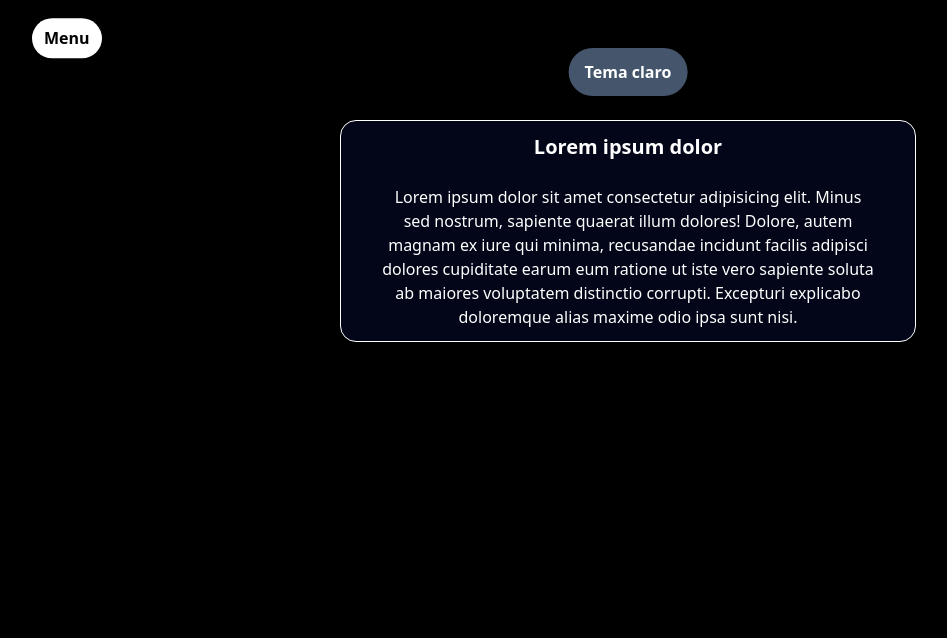
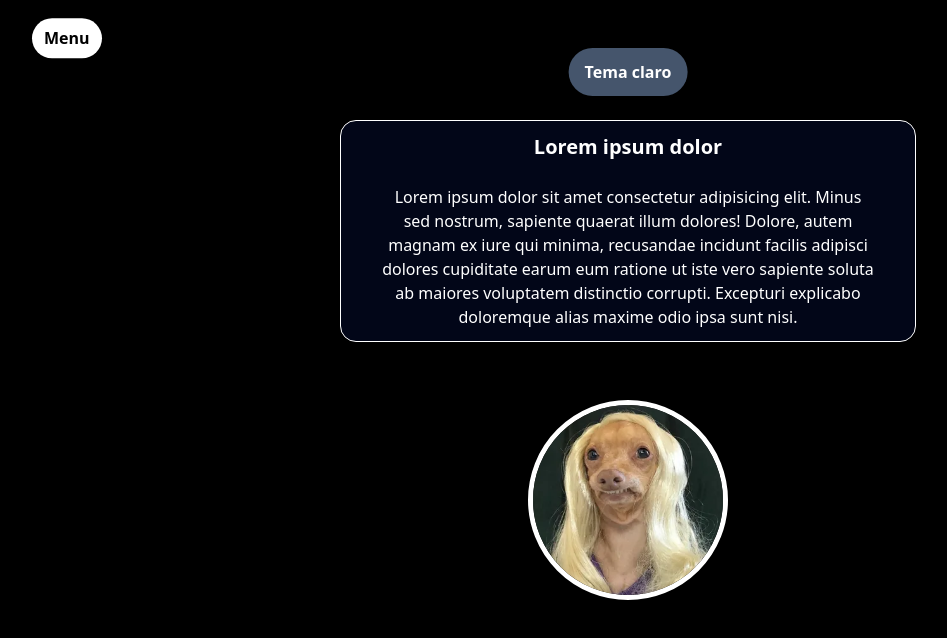
Before and after one commit to ryan44312345/estudo-de-js-com-tailwindcss, a plain HTML site: page darkmode/index.html in a window 1280 px wide. Shown: the whole page, without its empty margins (12-959 px from the left). Drawn offline with nearby package versions, Linux system fonts and the light colour scheme.

Commit message:
versão com carrossel

```diff
--- a/darkmode/darkmode.js
+++ b/darkmode/darkmode.js
@@ -9,6 +9,11 @@ const menu2 = document.getElementById('aside2')
 const avisotema = document.getElementById('modal')
 const sim = document.getElementById('yes')
 const nao = document.getElementById('no')
+const img = document.getElementById('imagem')
+const carrossel = document.getElementById('carrossel')
+const imagens = ["img/a9940d849e126607d13c11801dd860ff.jpg", 'img/funny-dog-picture-figc088ef31ji2q6.webp', "img/funny-dog-picture-j1uewwx9yy5v7okm.webp"]
+let contador = 0
+let intervalo;
 
 trc.addEventListener('click', () => {
     avisotema.classList.toggle('hidden')
@@ -51,3 +56,22 @@ botaomenu2.addEventListener('click', () => {
     menu2.classList.toggle('hidden')
     menu.classList.toggle('-translate-x-full')
 })
+
+function trocarImagem() {
+    contador = (contador += 1) % imagens.length
+    img.src = imagens[contador]
+}
+
+function iniciar() {
+    intervalo = setInterval(trocarImagem, 3000)
+}
+
+function pararContagem() {
+    clearInterval(intervalo)
+}
+
+iniciar()
+
+carrossel.addEventListener("mouseenter", pararContagem)
+
+carrossel.addEventListener("mouseleave", iniciar)
--- a/darkmode/index.html
+++ b/darkmode/index.html
@@ -7,7 +7,7 @@
     <script src="https://cdn.jsdelivr.net/npm/@tailwindcss/browser@4"></script>
 </head>
 <body class="bg-black text-white" id="body">
-    <div class="flex flex-col relative h-182" id="body2">
+    <div class="flex flex-col relative" id="body2">
     <div class="max-w-52 bg-slate-900 z-10 relative h-182 -translate-x-full transition-transform duration-300 ease-out" id="aside">
         <div class="w-18 mx-auto">
         <button class="px-3 py-2 bg-white text-black font-semibold rounded-3xl mt-5 cursor-pointer" id="asidebutton">Fechar</button>
@@ -43,7 +43,11 @@
         <h1 class="text-center px-4 py-3 font-semibold text-xl">Lorem ipsum dolor</h1>
         <p class="text-center px-10 py-3">Lorem ipsum dolor sit amet consectetur adipisicing elit. Minus sed nostrum, sapiente quaerat illum dolores! Dolore, autem magnam ex iure qui minima, recusandae incidunt facilis adipisci dolores cupiditate earum eum ratione ut iste vero sapiente soluta ab maiores voluptatem distinctio corrupti. Excepturi explicabo doloremque alias maxime odio ipsa sunt nisi.</p>
     </div>
+    <div id="carrossel" class="overflow-hidden w-50 max-w-4xl absolute left-1/2 -translate-x-1/2 top-100">
+        <img src="img/funny-dog-picture-j1uewwx9yy5v7okm.webp" id="imagem" alt="" class="w-full rounded-full border-[5px] ">
     </div>
+    </div>
+
     <script src="darkmode.js"></script>
 </body>
 </html>
```
Also changed, not shown: darkmode/img/a9940d849e126607d13c11801dd860ff.jpg (added), darkmode/img/funny-dog-picture-figc088ef31ji2q6.webp (added), darkmode/img/funny-dog-picture-j1uewwx9yy5v7okm.webp (added).
